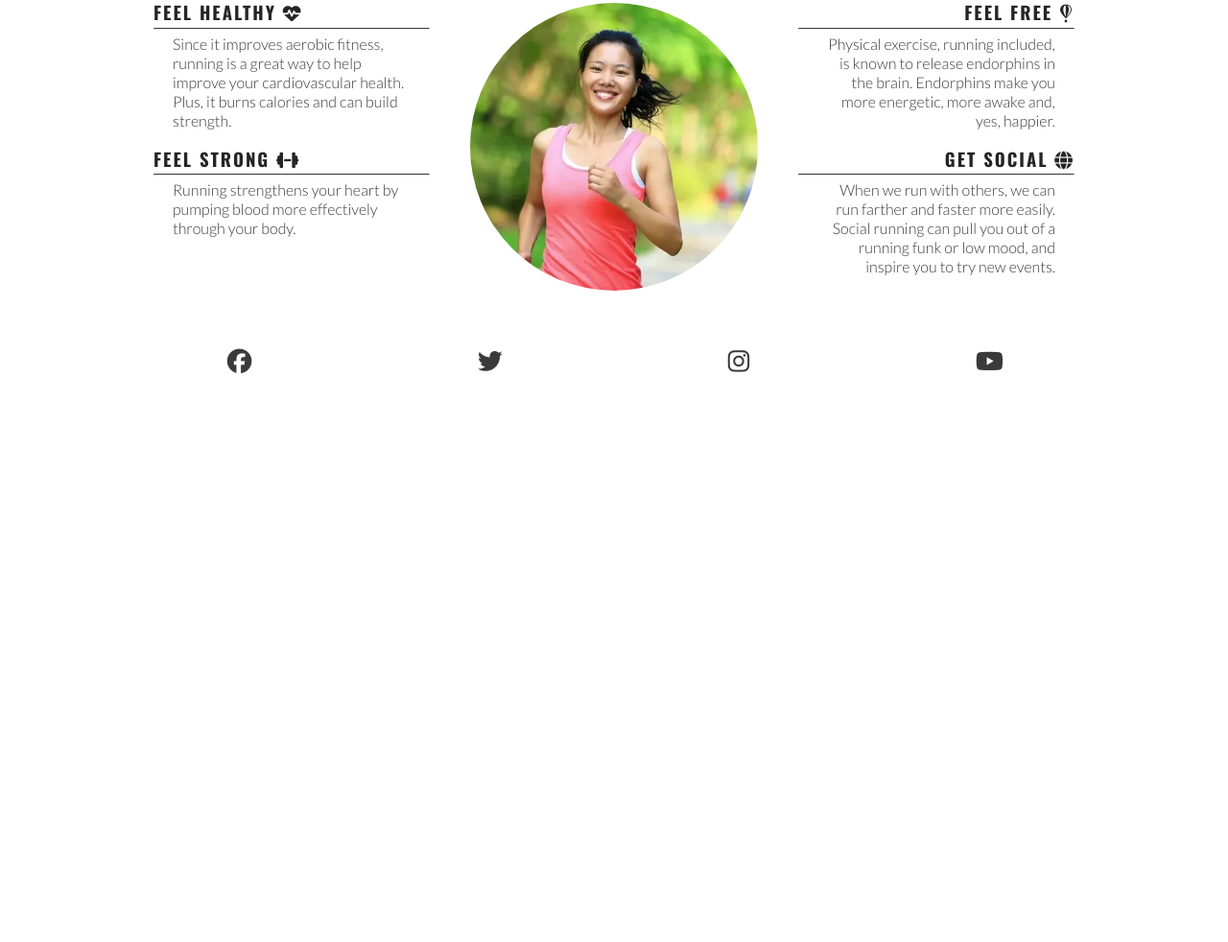
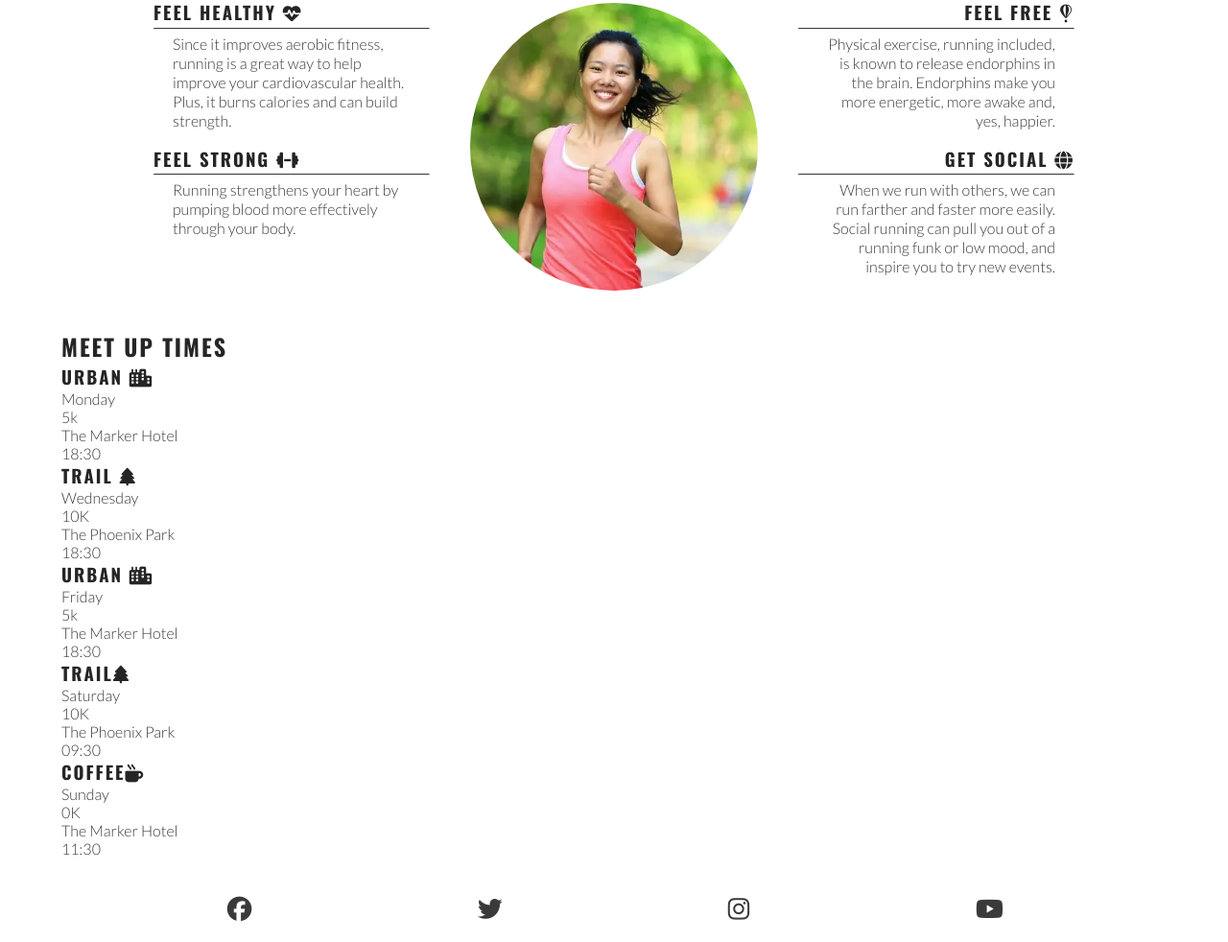
Before and after one commit to Nikkig087/loveRunning, a plain HTML site: page index.html in a window 1280 px wide. Shown: the part 782-1764 px from the top of the page at 96% size. Before the commit the page ends 1193 px from the top, so only its background shows below. Drawn offline with nearby package versions, Linux system fonts and the light colour scheme.

Commit message:
Add meetups section

```diff
--- a/assets/css/style.css
+++ b/assets/css/style.css
@@ -189,6 +189,13 @@ main{
     align-items: center;
     justify-content: center;
 }
+
+#meetups {
+    width: 90%;
+
+    margin: 20px auto;
+
+}
 /*Footer*/
 #social-networks{
     text-align: center; /*as our icons are basically our font, this will center them */
--- a/index.html
+++ b/index.html
@@ -93,6 +93,49 @@
             </div>
 
         </section>
+        <!--Meetup times section-->
+
+        <section id="meetups">
+            <h2>Meet up times</h2>
+            <div id="times">
+                <div>
+                    <h3>URBAN <i class="fa-solid fa-city"></i></h3>
+                    <p>Monday</p>
+                    <p>5k</p>
+                    <p>The Marker Hotel</p>
+                    <p>18:30</p>
+                </div>
+                <div>
+                    <h3>TRAIL <i class="fa-solid fa-tree"></i></h3>
+                    <p>Wednesday</p>
+                    <p>10K</p>
+                    <p>The Phoenix Park</p>
+                    <p>18:30</p>
+                </div>
+                <div>
+                    <h3>URBAN <i class="fa-solid fa-city"></i></h3>
+                    <p>Friday</p>
+                    <p>5k</p>
+                    <p>The Marker Hotel</p>
+                    <p>18:30</p>
+                </div>
+                <div>
+                    <h3>TRAIL<i class="fa-solid fa-tree"></i></h3>
+                    <p>Saturday</p>
+                    <p>10K</p>
+                    <p>The Phoenix Park</p>
+                    <p>09:30</p>
+                </div>
+                <div>
+                    <h3>COFFEE<i class="fa-solid fa-mug-hot"></i></h3>
+                    <p>Sunday</p>
+                    <p>0K</p>
+                    <p>The Marker Hotel</p>
+                    <p>11:30</p>
+                </div>
+            </div>
+
+        </section>
     </main>
 
     <!--Footer-->
```
